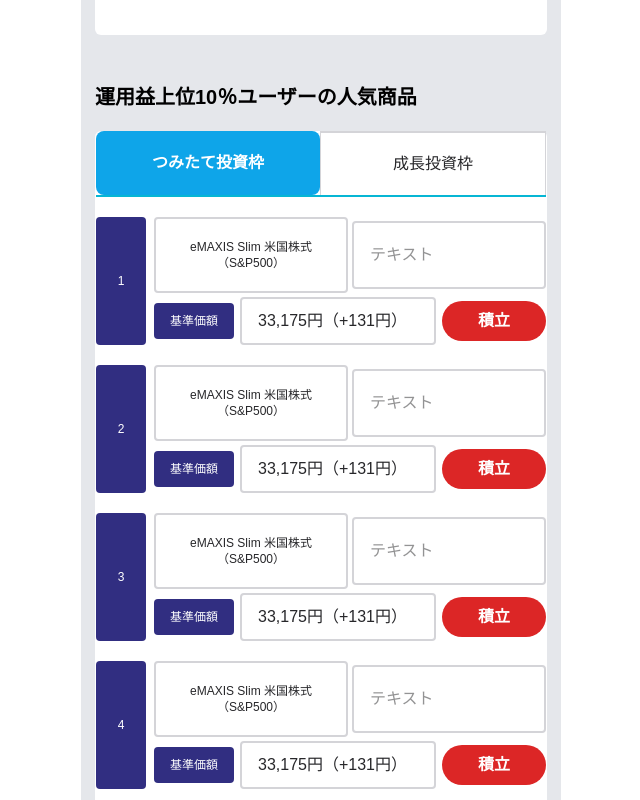
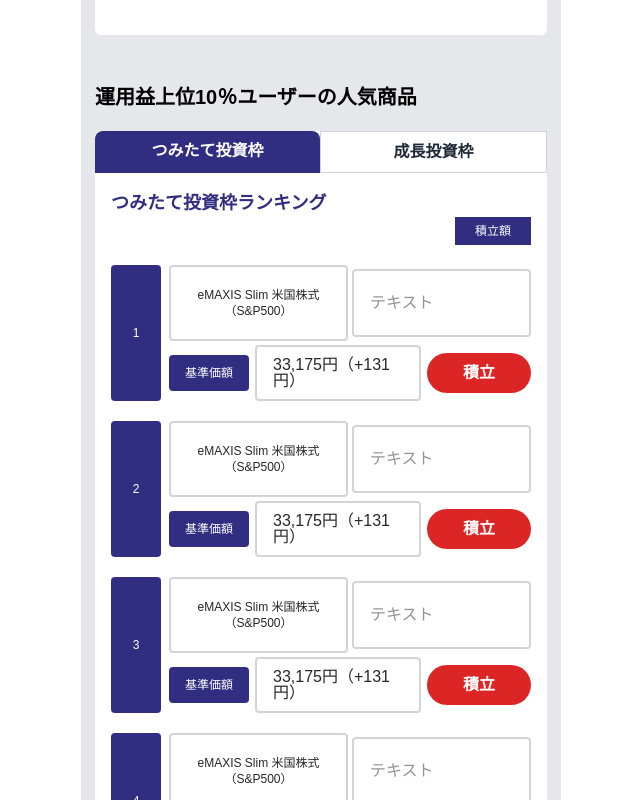
Before and after one commit to kisiiii/Allblue_NISAapp_frontend, a Next.js app: page /home/1111/personal-ranking in a window 1280 px wide. Shown: the part 720-1520 px from the top of the page, without its empty margins (319-959 px from the left). Built offline with nearby package versions, Linux system fonts and the light colour scheme.

Commit message:
ランキングタブ調整

```diff
--- a/src/app/home/[id]/personal-ranking/page.jsx
+++ b/src/app/home/[id]/personal-ranking/page.jsx
@@ -3,6 +3,9 @@
 import * as React from "react";
 import { HeaderMenu } from "../../../../components/HeaderMenu";
 import { RankingCard } from "../../../../components/RankingCard";
+
+function PopularProducts() {
+  const [activeTab, setActiveTab] = React.useState("つみたて投資枠");
 
   const rankingData = [
     {
@@ -37,7 +40,6 @@
     },
   ];
 
-export function RankingPage() {
   return (
     <div className="flex overflow-hidden flex-col pb-10 mx-auto w-full bg-gray-200 max-w-[480px]">
       <HeaderMenu />
@@ -64,19 +66,60 @@
         <h2 className="self-start mt-12 text-xl font-bold text-black">
           運用益上位10％ユーザーの人気商品
         </h2>
-        <div className="flex flex-col px-px pb-5 mt-5 w-full bg-white rounded-md">
-          <div className="flex items-start w-full text-base leading-snug text-center whitespace-nowrap border-b-2 border-cyan-500">
-            <button className="overflow-hidden flex-1 shrink gap-2.5 self-stretch px-6 py-5 font-bold text-white bg-sky-500 rounded-lg min-h-[64px]">
+        <div className="flex flex-col pb-6 mt-5 w-full leading-none bg-white rounded-md">
+          <div className="flex">
+            <div
+              className={`flex-1 text-center py-3 font-bold cursor-pointer ${
+                activeTab === "つみたて投資枠"
+                  ? "bg-indigo-900 text-white rounded-t-lg"
+                  : "bg-white text-gray-800 border border-gray-300"
+              }`}
+              onClick={() => setActiveTab("つみたて投資枠")}
+            >
               つみたて投資枠
-            </button>
-            <button className="flex-1 shrink gap-2.5 self-stretch px-6 py-5 font-medium bg-white rounded-none border-t-2 border-r border-l border-zinc-300 min-h-[64px] text-zinc-800">
+            </div>
+            <div
+              className={`flex-1 text-center py-3 font-bold cursor-pointer ${
+                activeTab === "成長投資枠"
+                  ? "bg-indigo-900 text-white rounded-t-lg"
+                  : "bg-white text-gray-800 border border-gray-300"
+              }`}
+              onClick={() => setActiveTab("成長投資枠")}
+            >
               成長投資枠
-            </button>
+            </div>
+          </div>
+          <div className="p-4">
+            {activeTab === "つみたて投資枠" && (
+              <div className="flex flex-col">
+                <div className="text-lg font-bold text-indigo-900">
+                  つみたて投資枠ランキング
+                </div>
+                <div className="self-end px-5 py-1.5 text-xs font-medium text-center text-white whitespace-nowrap bg-indigo-900">
+                  積立額
                 </div>
                 <div className="flex flex-col gap-5 mt-5">
                   {rankingData.map((item, index) => (
                     <RankingCard key={index} {...item} />
                   ))}
+                </div>
+              </div>
+            )}
+            {activeTab === "成長投資枠" && (
+              <div className="flex flex-col">
+                <div className="text-lg font-bold text-indigo-900">
+                  成長投資枠ランキング
+                </div>
+                <div className="self-end px-5 py-1.5 text-xs font-medium text-center text-white whitespace-nowrap bg-indigo-900">
+                  積立額
+                </div>
+                <div className="flex flex-col gap-5 mt-5">
+                  {rankingData.map((item, index) => (
+                    <RankingCard key={index} {...item} />
+                  ))}
+                </div>
+              </div>
+            )}
           </div>
         </div>
         <button className="self-center px-16 py-5 mt-10 w-full text-xl font-bold text-center text-white whitespace-nowrap bg-indigo-900 rounded-lg max-w-[318px]">
@@ -87,4 +130,4 @@
   );
 }
 
-export default RankingPage;
+export default PopularProducts;
--- a/src/app/home/[id]/product-ranking/page.jsx
+++ b/src/app/home/[id]/product-ranking/page.jsx
@@ -6,7 +6,7 @@
 import AttributeButton from "../../../../components/AttributeButton";
 
 function PopularProducts() {
-  const [activeTab, setActiveTab] = React.useState("積み立て投資枠");
+  const [activeTab, setActiveTab] = React.useState("つみたて投資枠");
 
   const rankingData = [
     {
@@ -87,13 +87,13 @@
           <div className="flex">
             <div
               className={`flex-1 text-center py-3 font-bold cursor-pointer ${
-                activeTab === "積み立て投資枠"
+                activeTab === "つみたて投資枠"
                   ? "bg-indigo-900 text-white rounded-t-lg"
                   : "bg-white text-gray-800 border border-gray-300"
               }`}
-              onClick={() => setActiveTab("積み立て投資枠")}
+              onClick={() => setActiveTab("つみたて投資枠")}
             >
-              積み立て投資枠
+              つみたて投資枠
             </div>
             <div
               className={`flex-1 text-center py-3 font-bold cursor-pointer ${
@@ -114,13 +114,13 @@
           </div>
 
           <div className="p-4">
-            {activeTab === "積み立て投資枠" && (
+            {activeTab === "つみたて投資枠" && (
               <div className="flex flex-col">
                 <div className="text-lg font-bold text-indigo-900">
-                  積み立て投資枠ランキング
+                  つみたて投資枠ランキング
                 </div>
                 <div className="self-end px-5 py-1.5 text-xs font-medium text-center text-white whitespace-nowrap bg-indigo-900">
-                  積み立て額
+                  積立額
                 </div>
                 <div className="flex flex-col gap-5 mt-5">
                   {rankingData.map((item, index) => (
@@ -135,7 +135,7 @@
                   成長投資枠ランキング
                 </div>
                 <div className="self-end px-5 py-1.5 text-xs font-medium text-center text-white whitespace-nowrap bg-indigo-900">
-                  積み立て額
+                  積立額
                 </div>
                 <div className="flex flex-col gap-5 mt-5">
                   {rankingData.map((item, index) => (
```
Lines whose indentation alone changed are shown as unchanged.
